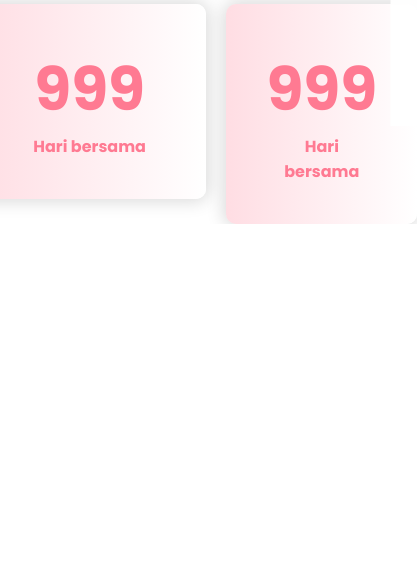
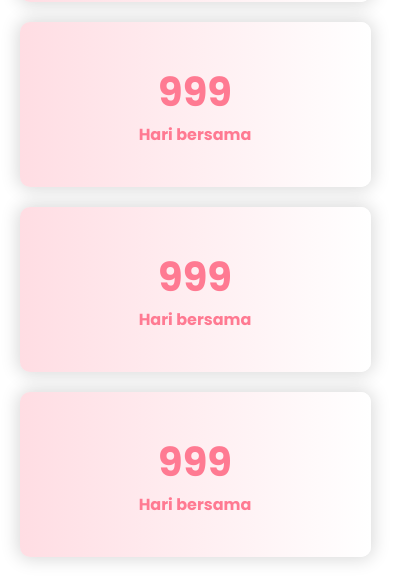
Before and after one commit to Nerru1/Waguri, a plain HTML site: page tentang_kita.html in a window 390 px wide. Shown: the part 782-1359 px from the top of the page, 417 px wide, since content can reach past the window. Before the commit the page ends 1006 px from the top, so only its background shows below. Drawn offline with Linux system fonts and the light colour scheme.

Commit message:
Update tentang_kita.css

```diff
--- a/css/tentang_kita.css
+++ b/css/tentang_kita.css
@@ -76,7 +76,7 @@
     font-weight: bold;
 }
 
-@media (max-width: 800px) {
+@media (max-width: 990px) {
     .hero-head-judul {
         top: 40%;
     }
@@ -90,11 +90,26 @@
     }
 
     .hero-card-conn {
-        grid-template-columns: repeat(2, 1fr);
+        grid-template-columns: repeat(auto-fit, minmax(200px, 1fr));
+    }
+
+    .card {
+    }
+
+    .head-card {
+        font-size: 40px;
     }
 
     .hero-card-conn {
+        padding: 20px 0;
         top: 30%;
+    }
+}
+
+@media (max-width: 468px) {
+    .hero-card-conn {
+        padding: 20px 0;
+        top: 90%;
     }
 }
 
```
